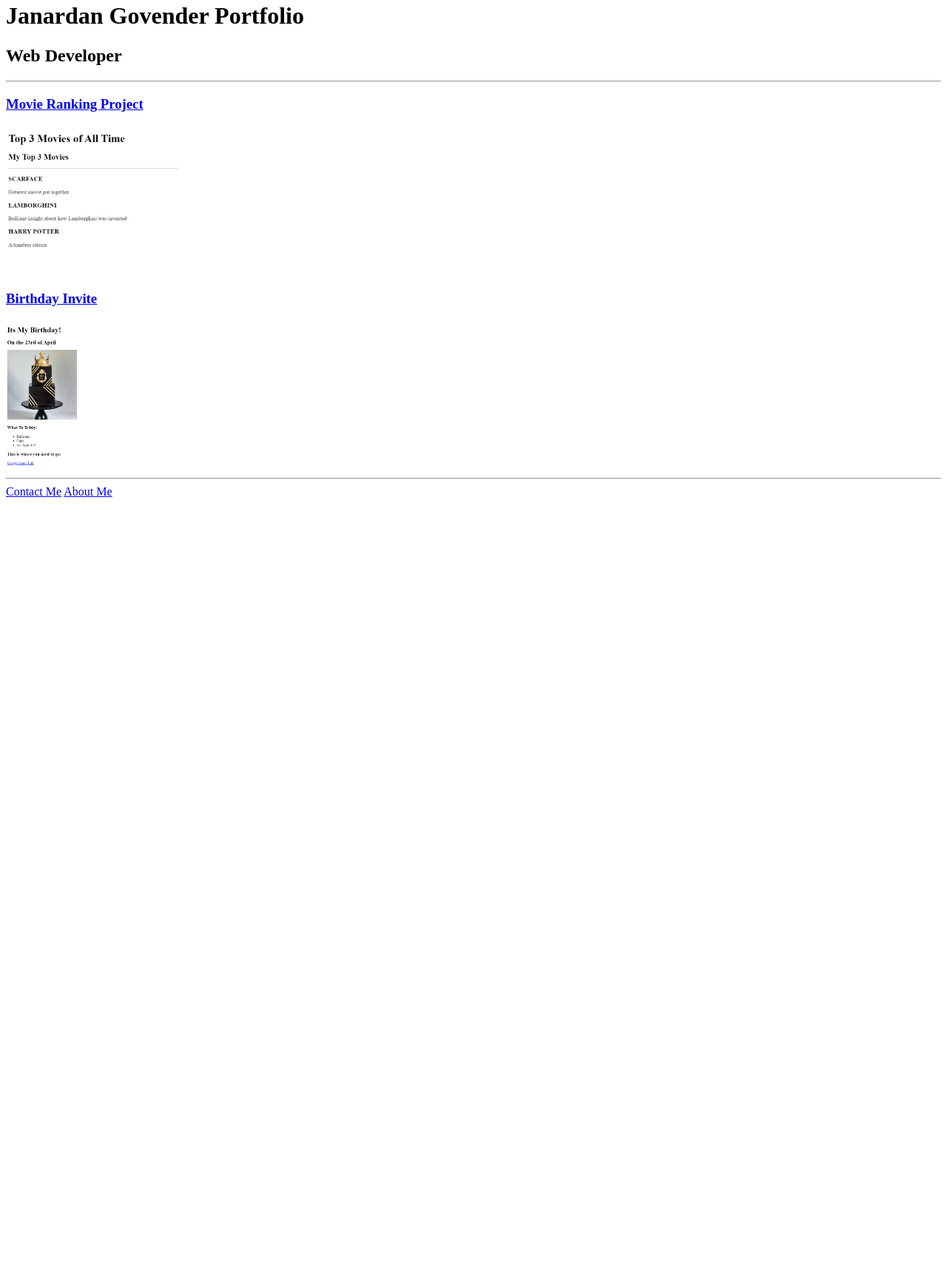
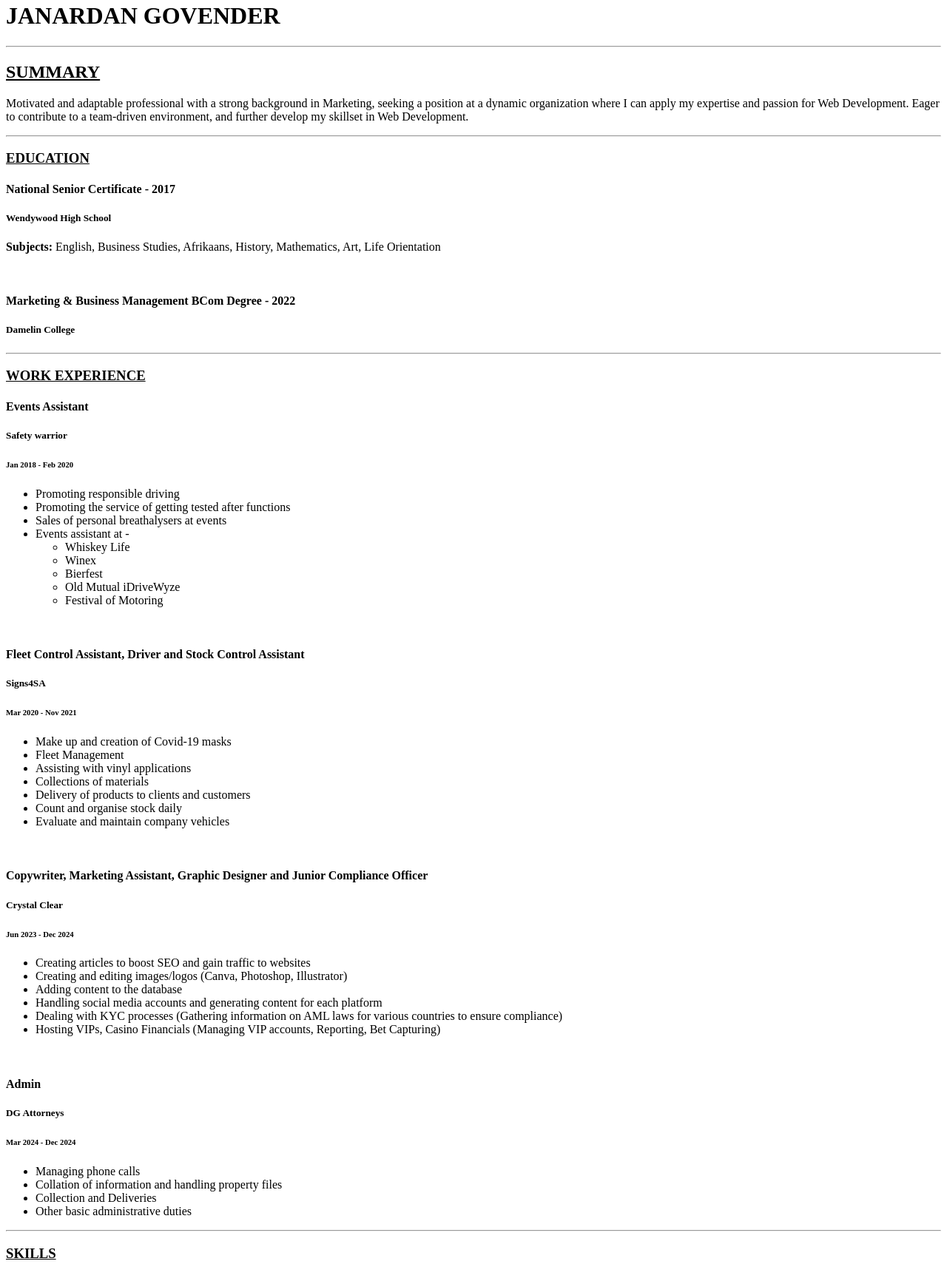
Before and after one commit to JayGov10/html-portfolio, a plain HTML site: page index.html in a window 1280 px wide. Shown: the part 18-1727 px from the top of the page at 74% size. Before the commit the page ends 800 px from the top, so only its background shows below. Drawn offline with Linux system fonts and the light colour scheme.

Commit message:
Add files via upload

```diff
--- a/index.html
+++ b/index.html
@@ -1,19 +1,117 @@
 <!DOCTYPE html>
 <html lang="en">
-<head>
-    <meta charset="UTF-8">
-    <meta name="viewport" content="width=device-width, initial-scale=1.0">
-    <title>Portfolio</title>
-</head>
-<body>
-    <h1>Janardan Govender Portfolio</h1>
-    <h2>Web Developer</h2>
-    <hr>
-    <h3><a href="./public/movie-ranking.html">Movie Ranking Project</a></h3>
-    <img height="200" src="./assets/images/movie_ranking.png" alt="movie ranking preview">
-    <h3><a href="./public/birthday-invite.html">Birthday Invite</a></h3>
-    <img height="200" src="./assets/images/birthday_invite.png" alt="birthday invite preview">
-    <hr>
-    <a href="./public/contact.html">Contact Me</a> <a href="./public/about.html">About Me</a>
-</body>
+  <head>
+    <meta charset="UTF-8" />
+    <meta name="viewport" content="width=device-width, initial-scale=1.0" />
+    <title>My Resume</title>
+  </head>
+  <body>
+    <h1>JANARDAN GOVENDER</h1>
+    <hr />
+    <h2><u>SUMMARY</u></h2>
+    <p>
+      Motivated and adaptable professional with a strong background in
+      Marketing, seeking a position at a dynamic organization where I can apply
+      my expertise and passion for Web Development. Eager to contribute to a
+      team-driven environment, and further develop my skillset in Web
+      Development.
+    </p>
+    <hr />
+    <h3><u>EDUCATION</u></h3>
+    <h4>National Senior Certificate - 2017</h4>
+    <h5>Wendywood High School</h5>
+    <p>
+      <b>Subjects:</b> English, Business Studies, Afrikaans, History,
+      Mathematics, Art, Life Orientation
+    </p>
+    <br />
+    <h4>Marketing & Business Management BCom Degree - 2022</h4>
+    <h5>Damelin College</h5>
+    <hr />
+    <h3><u>WORK EXPERIENCE</u></h3>
+    <h4>Events Assistant</h4>
+    <h5>Safety warrior</h5>
+    <h6>Jan 2018 - Feb 2020</h6>
+    <ul>
+      <li>Promoting responsible driving</li>
+      <li>Promoting the service of getting tested after functions</li>
+      <li>Sales of personal breathalysers at events</li>
+      <li>Events assistant at -</li>
+      <ul>
+        <li>Whiskey Life</li>
+        <li>Winex</li>
+        <li>Bierfest</li>
+        <li>Old Mutual iDriveWyze</li>
+        <li>Festival of Motoring</li>
+      </ul>
+    </ul>
+    <br />
+    <h4>Fleet Control Assistant, Driver and Stock Control Assistant</h4>
+    <h5>Signs4SA</h5>
+    <h6>Mar 2020 - Nov 2021</h6>
+    <ul>
+      <li>Make up and creation of Covid-19 masks</li>
+      <li>Fleet Management</li>
+      <li>Assisting with vinyl applications</li>
+      <li>Collections of materials</li>
+      <li>Delivery of products to clients and customers</li>
+      <li>Count and organise stock daily</li>
+      <li>Evaluate and maintain company vehicles</li>
+    </ul>
+    <br />
+    <h4>
+      Copywriter, Marketing Assistant, Graphic Designer and Junior Compliance
+      Officer
+    </h4>
+    <h5>Crystal Clear</h5>
+    <h6>Jun 2023 - Dec 2024</h6>
+    <ul>
+      <li>Creating articles to boost SEO and gain traffic to websites</li>
+      <li>Creating and editing images/logos (Canva, Photoshop, Illustrator)</li>
+      <li>Adding content to the database</li>
+      <li>
+        Handling social media accounts and generating content for each platform
+      </li>
+      <li>
+        Dealing with KYC processes (Gathering information on AML laws for
+        various countries to ensure compliance)
+      </li>
+      <li>
+        Hosting VIPs, Casino Financials (Managing VIP accounts, Reporting, Bet
+        Capturing)
+      </li>
+    </ul>
+    <br />
+    <h4>Admin</h4>
+    <h5>DG Attorneys</h5>
+    <h6>Mar 2024 - Dec 2024</h6>
+    <ul>
+      <li>Managing phone calls</li>
+      <li>Collation of information and handling property files</li>
+      <li>Collection and Deliveries</li>
+      <li>Other basic administrative duties</li>
+    </ul>
+    <hr />
+    <h3><u>SKILLS</u></h3>
+    <ul>
+      <li>Fleet Management [⭐️⭐️⭐️]</li>
+      <li>SEO Optimization [⭐️⭐️⭐️]</li>
+      <li>Financial Reporting [⭐️⭐️⭐️⭐️]</li>
+      <li>Web Development [⭐️⭐️]</li>
+      <li>HTML/CSS [⭐️⭐️]</li>
+      <li>User Interface Design [⭐️⭐️⭐️]</li>
+      <li>MySQL [⭐️]</li>
+      <li>Database Management [⭐️⭐️⭐️]</li>
+      <li>Adobe Illustrator [⭐️⭐️⭐️]</li>
+      <li>Adobe Photoshop [⭐️⭐️⭐️]</li>
+      <li>Compliance [⭐️]</li>
+      <li>Events Management [⭐️⭐️⭐️]</li>
+    </ul>
+    <hr />
+    <a href="./hobbies.html">HOBBIES</a> <a href="./contact.html">CONTACT ME</a>
+    <hr />
+  </body>
+  <footer>
+    <p>© Janardan Govender. All Rights Reserved.</p>
+  </footer>
 </html>
```
Also changed, not shown: contact.html (added, +21 -0 lines), hobbies.html (added, +21 -0 lines).
